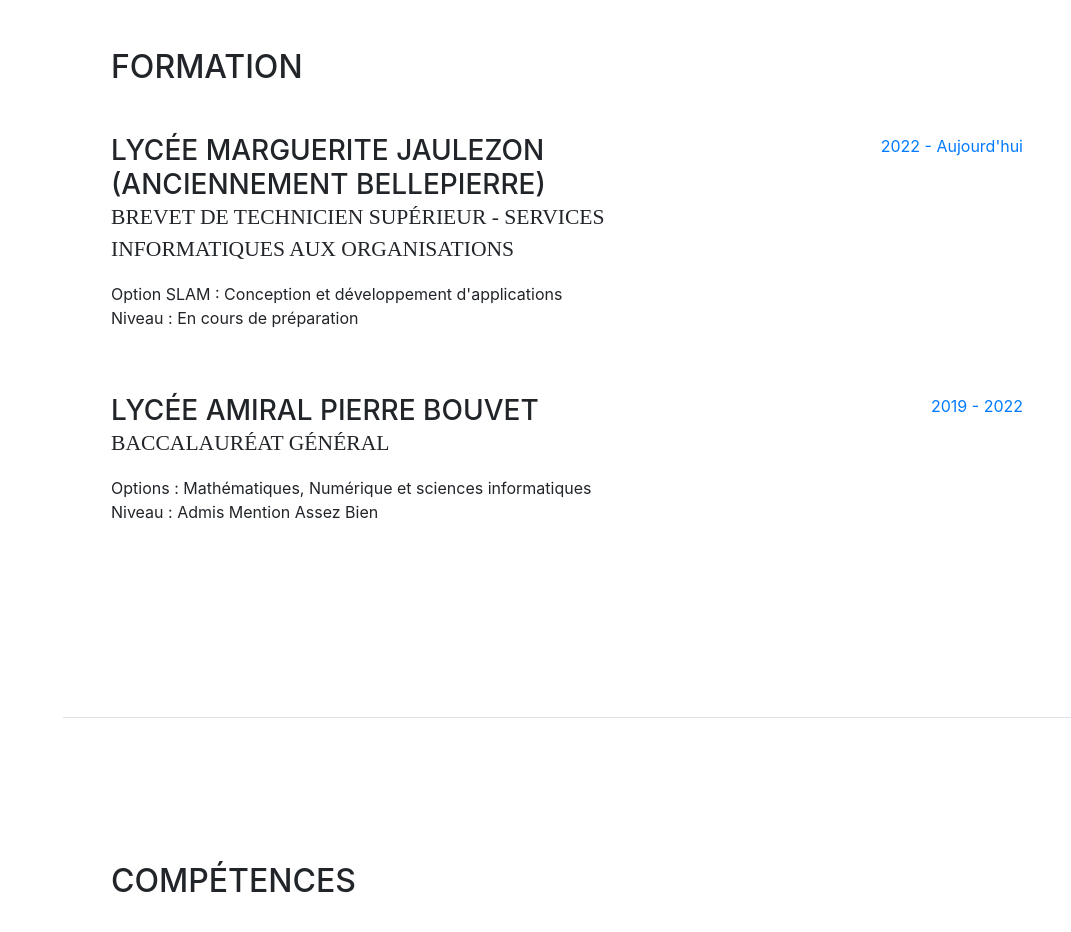
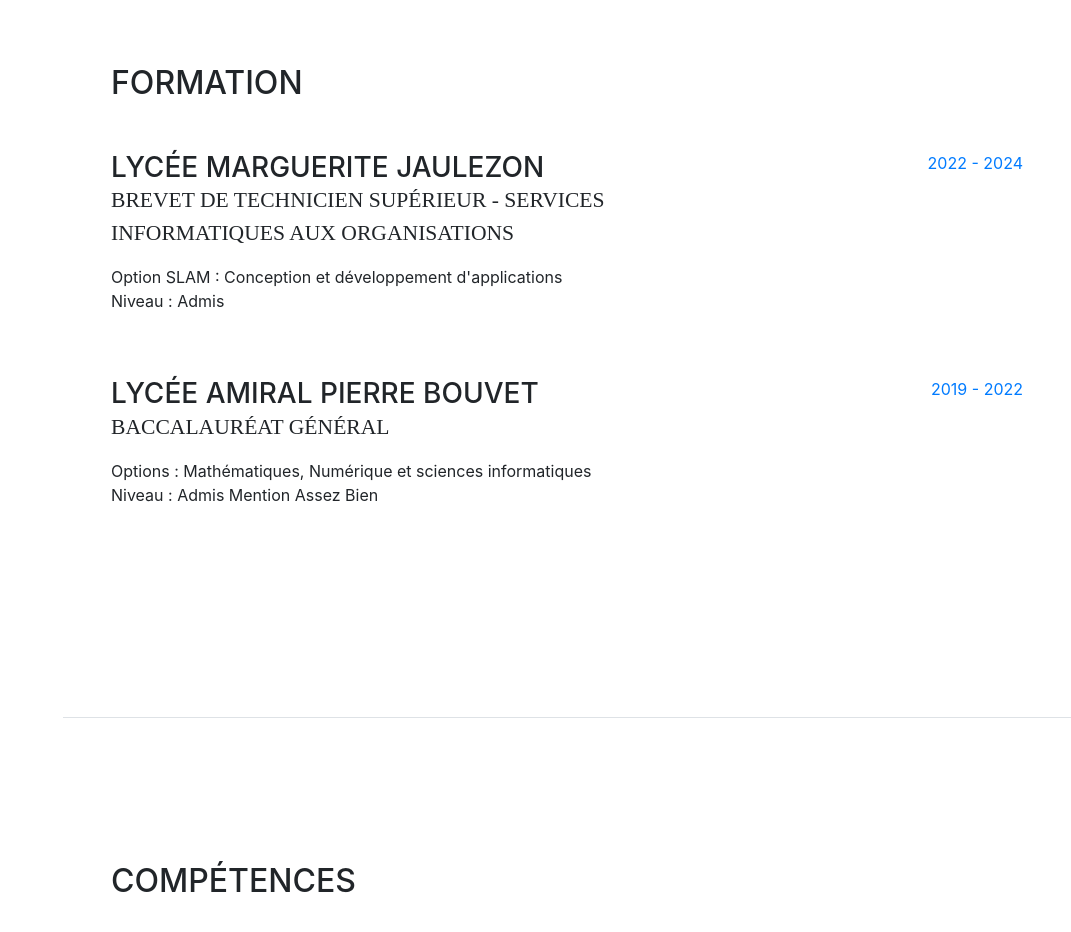
Before and after one commit to emjyahyong/portfolio, a website with bundled scripts: page index.html in a window 1280 px wide. Shown: the part 4700-5632 px from the top of the page, without its empty margins (209-1280 px from the left). Built offline with nearby package versions, Linux system fonts and the light colour scheme; a web font is replaced by a local one.

Commit message:
Update index.html

```diff
--- a/index.html
+++ b/index.html
@@ -536,13 +536,13 @@
 
           <div class="resume-item d-flex flex-column flex-md-row mb-5">
             <div class="resume-content mr-auto">
-              <h3 class="mb-0">Lycée Marguerite Jaulezon (Anciennement Bellepierre)</h3>
+              <h3 class="mb-0">Lycée Marguerite Jaulezon</h3>
               <div class="subheading mb-3">Brevet de technicien supérieur - Services informatiques aux organisations</div>
               <div>Option SLAM : Conception et développement d'applications</div>
-              <p>Niveau : En cours de préparation</p>
+              <p>Niveau : Admis</p>
             </div>
             <div class="resume-date text-md-right">
-              <span class="text-primary">2022 - Aujourd'hui</span>
+              <span class="text-primary">2022 - 2024</span>
             </div>
           </div>
 
```
